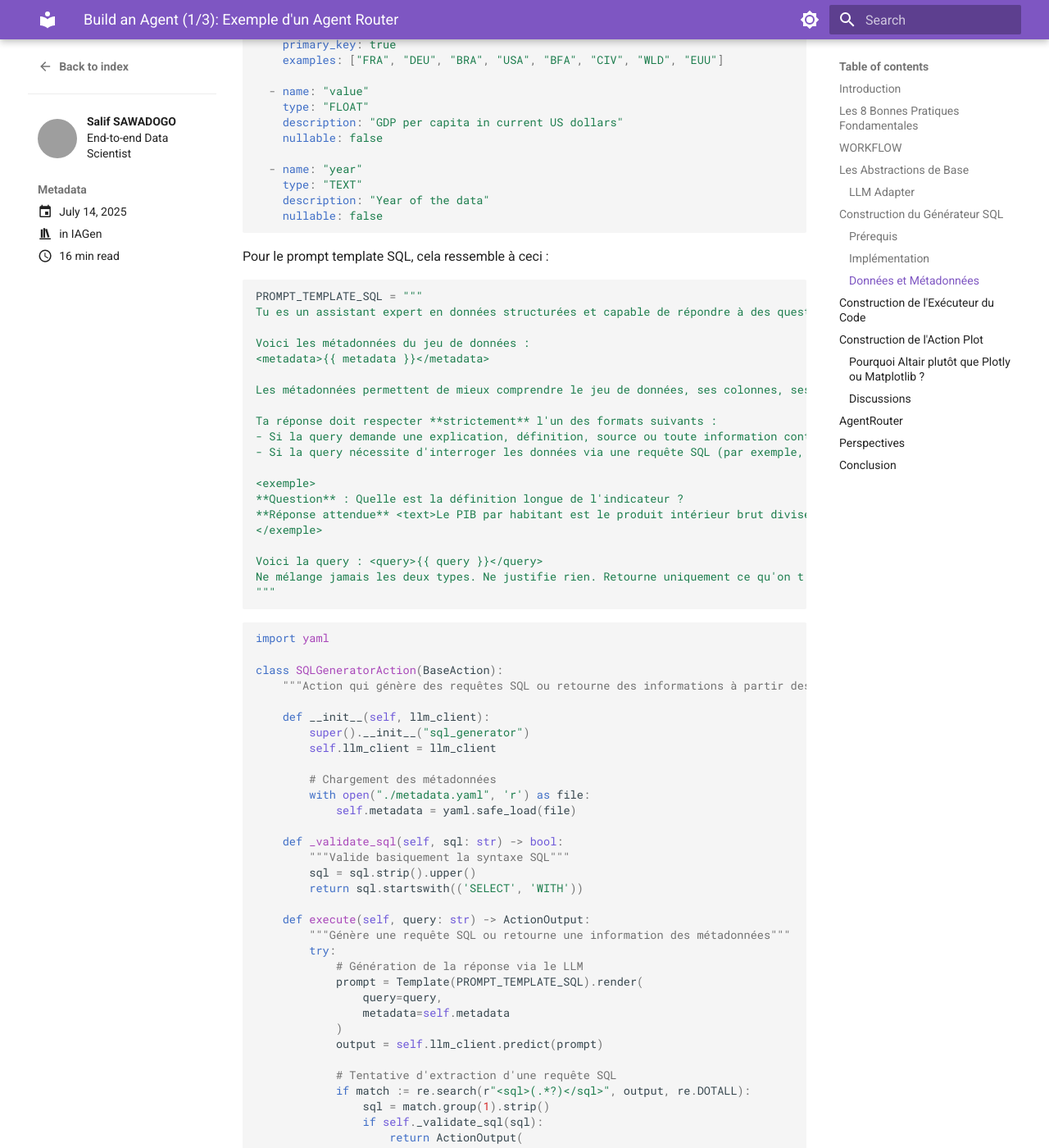
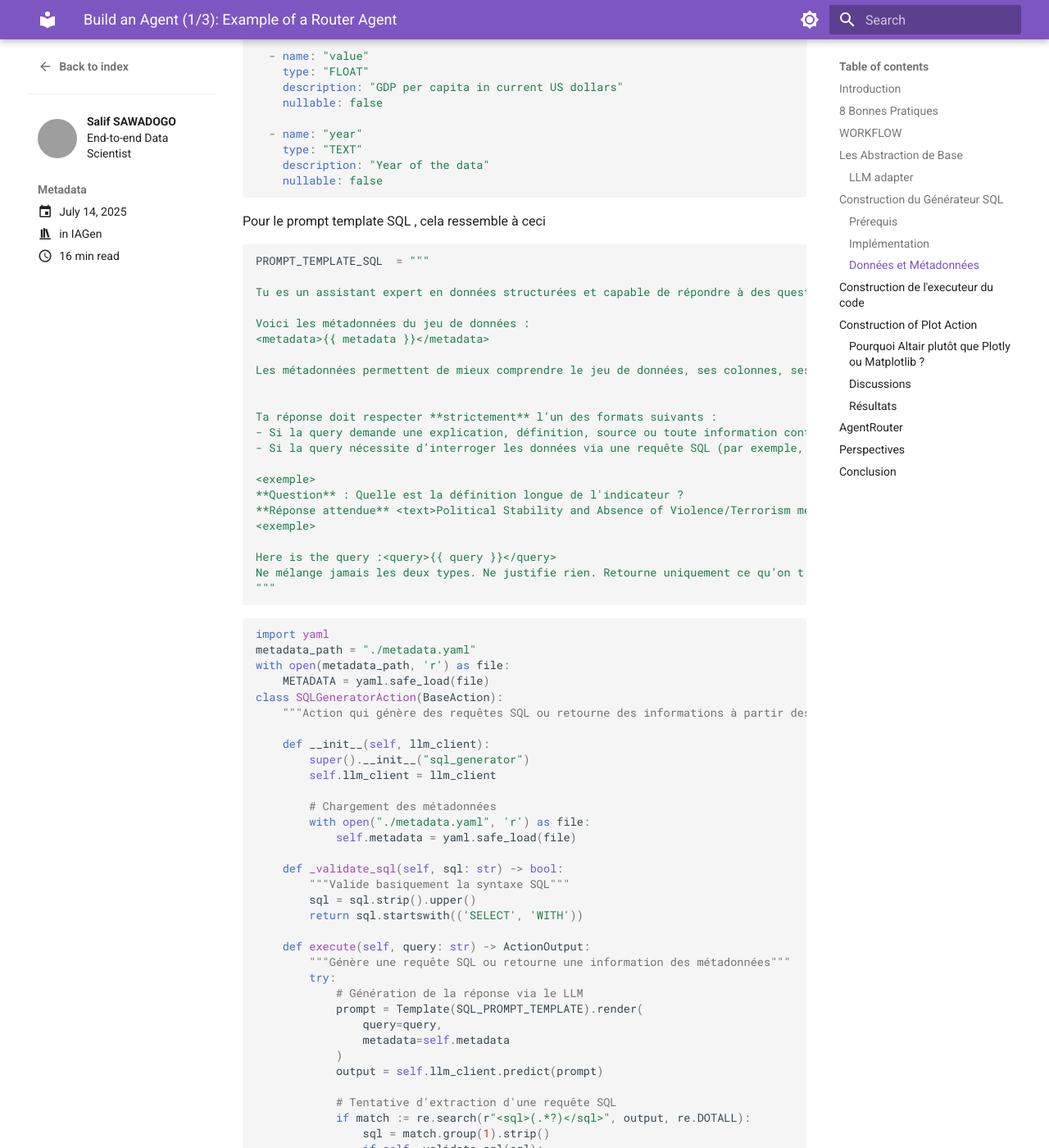
Before and after one commit to sawallesalfo/blog, an MkDocs documentation site: the page built from docs/posts/agent_router.md, in a window 1280 px wide and 1400 px high, scrolled down 4708 px. Shown: the whole window at 82% size. Built offline with MkDocs 1.6.1 and Material for MkDocs 9.7.7, drawn with Linux system fonts in a browser that asks for light colours; comment, search, counter and statistics services are not loaded; some of the changed text lies outside the part shown; grey boxes are pictures that could not be loaded.

Commit message:
add router agent

````diff
--- a/docs/posts/agent_router.md
+++ b/docs/posts/agent_router.md
@@ -6,40 +6,38 @@ categories:
     - IAGen
 ---
 
-# Build an Agent (1/3): Exemple d'un Agent Router
+# Build an Agent (1/3): Example of a Router Agent
 
 ## Introduction
 
-Bon,
 Dans cet article, je partage avec vous comment construire des agents IA sans recourir à des frameworks complexes comme LangChain ou SmolAgent. Si vous êtes nouveau sur ce blog, je vous invite à lire d'abord cet article :
 
-**Qu'est-ce qu'un agent ?** Pour comprendre les concepts de base, je vous invite à lire d'abord [l'article précédent sur les agents](https://sawallesalfo.github.io/blog/2025/06/30/agentic-ia-ne-veut-pas-forc%C3%A9ment-dire-agent-react/)
+Qu'est-ce qu'un agent ? Pour comprendre les concepts de base, je vous invite à lire d'abord [l'article précédent sur les agents](https://sawallesalfo.github.io/blog/2025/06/30/agentic-ia-ne-veut-pas-forc%C3%A9ment-dire-agent-react/)
 
 Cette première partie de la série "How to build an Agent" se concentre sur la création d'un **Router Agent** - un agent capable de router intelligemment les requêtes utilisateur vers différentes actions selon leur nature.
+<!-- more -->
 
-L'approche présentée ici privilégie la simplicité et le contrôle total sur les sorties des agents, en utilisant uniquement Python et des bonnes pratiques d'abstraction. Dans cet article, nous allons mettre en place un Agent Router qui fait des visualisations de A à Z.
+L'approche présentée ici privilégie la simplicité et le contrôle total sur les sorties des agents, en utilisant uniquement Python et des bonnes pratiques d'abstraction.
+Dans cet article, nous allons mettre en place un Agent Router qui fait des visualisations de A à Z.
 
-## Les 8 Bonnes Pratiques Fondamentales
+
+## 8 Bonnes Pratiques
 
 Avant d'explorer l'implémentation, voici quelques bonnes pratiques à mettre en place si vous voulez créer vos propres agents :
-
 1. **Concevoir un workflow clair** avec une orchestration simple, privilégier les schémas pour avoir une idée claire des composants de votre système. Vous pouvez dessiner au tableau, sur PowerPoint ou avec un outil spécifique. Personnellement, je préfère utiliser Mermaid car il s'intègre facilement dans le code.
 
-2. **Définir un type de sortie standardisé** (ici dans cet article j'utiliserai `ActionOutput`) pour toutes les actions
-
+2. **Définir un type de sortie standardisé** (ici dans cet j'utilisera`ActionOutput`) pour toutes les actions
 3. **Standardiser les méthodes principales** (utiliser `execute()` pour chaque action)
-
 4. **Utiliser des balises XML** pour contrôler les sorties des LLMs
-
-5. **Implémenter le One-Shot Prompting** avec des exemples dans les prompts
-
-6. **Utiliser un adapter pattern** pour gérer les différents clients LLM (voir mon article sur LLM factory [ici](https://sawallesalfo.github.io/blog/2025/04/30/trop-de-sdk-pour-les-llms--passe-%C3%A0-une-llmfactory--ou-adapters-avec-litellm/))
-
-7. **Maintenir un code propre** avec une logique d'abstraction bien définie (ce point c'est assez simple à dire mais plus le code est codé sans bonne structuration plus il sera difficile à maintenir)
-
+4. **Implémenter le One-Shot Prompting** avec des exemples dans les prompts
+5. **Utiliser un adapter pattern** pour gérer les différents clients LLM (voir mon article sur LLM factory [ici] (https://sawallesalfo.github.io/blog/2025/04/30/trop-de-sdk-pour-les-llms--passe-%C3%A0-une-llmfactory--ou-adapters-avec-litellm/)
+)
+7. **Maintenir un code propre** avec une logique d'abstraction bien définie  (ce point c'est assz simple à dire mais plus le code est codé sans bonne strcturation plus ils sera differents)
 8. **Différencier vos prompts templates** avec Jinja au lieu d'un simple formatage, car vous serez vite limité quand vous avez un mélange d'accolades dans vos prompts. D'ailleurs, vous pourriez définir des décorateurs qui permettent de générer les prompts templates juste grâce à un docstring de votre fonction.
 
-Dans la suite de cet article, on essayera de mettre en place un Agent qui fait des visualisations.
+
+Dans la suite de cet article on essayzera de mettre en place un Agent qui fait des visualisation
+
 
 ## WORKFLOW
 
@@ -77,13 +75,18 @@ sequenceDiagram
     end
 ```
 
+
+
 Grâce à ce graphique, on voit que nous avons besoin d'une requête qui sera envoyée à un agent.
 
 L'agent va d'abord passer par un générateur de code SQL, puis exécuter ce code et enfin générer le graphique.
 
 Ce workflow nous permet donc de visualiser nos premiers composants.
 
-## Les Abstractions de Base
+
+
+## Les Abstraction de Base
+
 
 La première étape consiste à créer une structure de données commune pour toutes les actions :
 
@@ -92,10 +95,11 @@ La première étape consiste à créer une structure de données commune pour to
 class ActionOutput:
     action_name: str
     output_value: Any
-    grade: int  # Note de qualité de la sortie
-```
+    grade: int  #
 
-Cette approche garantit une interface cohérente entre toutes les actions de l'agent. Je peux facilement contrôler les résultats grâce au paramètre `grade`.
+Cette approche garantit une interface cohérente entre toutes les actions de l'agent.
+Je peux facilement contrôler les résultats grâce au paramètre grade
+
 
 Toutes les actions héritent d'une classe de base et implémentent la méthode `execute()` :
 
@@ -109,7 +113,8 @@ class BaseAction(ABC):
         pass
 ```
 
-### LLM Adapter
+
+### LLM adapter
 
 L'adapter permet de gérer différents clients LLM avec une interface unifiée :
 Dans cet article, j'utilise un LLM de ma LLMFactory de type Mistral.
@@ -118,8 +123,7 @@ Faire un appel LLM revient à faire : `llm.predict(query=my_query, system_prompt
 
 L'article qui discute de cette approche : [Trop de SDK pour les LLMs ? Passez à une LLMFactory](https://sawallesalfo.github.io/blog/2025/04/30/trop-de-sdk-pour-les-llms--passe-%C3%A0-une-llmfactory--ou-adapters-avec-litellm/)
 
-Avec le code ci-après, j'ai mon client LLM :
-
+Avec le code ci-après, j'ai mon llm client.
 ```python
 config = {
     "provider": "mistral",
@@ -129,8 +133,8 @@ config = {
 }
 
 llm = LLMFactory(config).get_client()
+
 ```
-
 ## Construction du Générateur SQL
 
 ### Prérequis
@@ -167,8 +171,8 @@ Notre implémentation suit ces étapes :
 ### Données et Métadonnées
 
 Pour ce projet, j'utilise un dataset de la Banque Mondiale sur le PIB par habitant, transformé en format time series. Voici la description YAML qui servira de référence au LLM :
+```yaml
 
-```yaml
 dataset:
   name: "World Bank Country Classification"
   description: "World Bank country and regional classifications with income groups"
@@ -205,10 +209,11 @@ columns:
     nullable: false
 ```
 
-Pour le prompt template SQL, cela ressemble à ceci :
+Pour le prompt template SQL , cela ressemble à ceci
 
 ```python
-PROMPT_TEMPLATE_SQL = """
+PROMPT_TEMPLATE_SQL  = """
+
 Tu es un assistant expert en données structurées et capable de répondre à des questions utilisateur à partir d'un jeu de données timeseries.
 
 Voici les métadonnées du jeu de données :
@@ -216,23 +221,26 @@ Voici les métadonnées du jeu de données :
 
 Les métadonnées permettent de mieux comprendre le jeu de données, ses colonnes, ses types de données, et les informations supplémentaires qui peuvent être utiles pour répondre aux questions.
 
-Ta réponse doit respecter **strictement** l'un des formats suivants :
+
+Ta réponse doit respecter **strictement** l’un des formats suivants :
 - Si la query demande une explication, définition, source ou toute information contenue dans les métadonnées du jeu de données, alors ta réponse doit être **entourée de balises `<text>`** comme ceci :
-- Si la query nécessite d'interroger les données via une requête SQL (par exemple, valeurs d'un pays, comparaison entre années, etc.), alors ta réponse doit être **entourée de balises `<sql>`** comme ceci :
+- Si la query nécessite d’interroger les données via une requête SQL (par exemple, valeurs d’un pays, comparaison entre années, etc.), alors ta réponse doit être **entourée de balises `<sql>`** comme ceci :
 
 <exemple>
 **Question** : Quelle est la définition longue de l'indicateur ?
-**Réponse attendue** <text>Le PIB par habitant est le produit intérieur brut divisé par la population en milieu d'année. Le PIB est la somme de la valeur ajoutée brute de tous les producteurs résidents d'une économie plus toutes taxes sur les produits et moins les subventions non incluses dans la valeur des produits.</text>
-</exemple>
+**Réponse attendue** <text>Political Stability and Absence of Violence/Terrorism measures perceptions of the likelihood of political instability and/or politically-motivated violence, including terrorism. Estimate gives the country's score on the aggregate indicator, in units of a standard normal distribution, i.e. ranging from approximately -2.5 to 2.5.</text>
+<exemple>
 
-Voici la query : <query>{{ query }}</query>
-Ne mélange jamais les deux types. Ne justifie rien. Retourne uniquement ce qu'on t'a demandé au bon format.
+Here is the query :<query>{{ query }}</query>
+Ne mélange jamais les deux types. Ne justifie rien. Retourne uniquement ce qu’on t’a demandé au bon format.**
 """
 ```
 
 ```python
 import yaml
-
+metadata_path = "./metadata.yaml"
+with open(metadata_path, 'r') as file:
+    METADATA = yaml.safe_load(file)
 class SQLGeneratorAction(BaseAction):
     """Action qui génère des requêtes SQL ou retourne des informations à partir des métadonnées"""
 
@@ -253,7 +261,7 @@ class SQLGeneratorAction(BaseAction):
         """Génère une requête SQL ou retourne une information des métadonnées"""
         try:
             # Génération de la réponse via le LLM
-            prompt = Template(PROMPT_TEMPLATE_SQL).render(
+            prompt = Template(SQL_PROMPT_TEMPLATE).render(
                 query=query,
                 metadata=self.metadata
             )
@@ -298,9 +307,13 @@ class SQLGeneratorAction(BaseAction):
             )
 ```
 
-Et voilà, nous avons notre générateur SQL fonctionnel !
+Et voilà, nous avons notre générateur SQL fonctionnel :
+![image](./agent_router/sql_generator.png)
 
-## Construction de l'Exécuteur du Code
+
+
+## Construction de l'executeur du code
+
 
 Il y a plusieurs façons de procéder :
 
@@ -415,23 +428,32 @@ class SQLExecutor:
             self.conn.close()
 ```
 
-## Construction de l'Action Plot
+![image](./agent_router/sql_generator.png)
 
-La génération automatique de graphiques à partir de données et de requêtes en langage naturel représente un défi technique complexe qui combine traitement du langage naturel, compréhension des données et génération de code. Pour aller droit au but, c'est mieux d'utiliser vega-altair si on veut le faire plus facilement et efficacement.
 
-### Pourquoi Altair plutôt que Plotly ou Matplotlib ?
+## Construction of Plot Action
 
-Altair se distingue par sa grammaire de visualisation déclarative basée sur Vega-Lite, qui offre une structure JSON prévisible et standardisée, une séparation claire entre les données et la spécification visuelle, et nécessite beaucoup moins de code "boilerplate" que Matplotlib. Cette consistance structurelle facilite grandement la génération automatique de graphiques : le modèle de langage sait exactement à quoi s'attendre, ce qui réduit les erreurs et accélère le développement. En résumé, Altair est particulièrement adapté à l'automatisation car il combine simplicité, robustesse et clarté dans la définition des visualisations.
+
+
+
+La génération automatique de graphiques à partir de données et de requêtes en langage naturel représente un défi technique complexe qui combine traitement du langage naturel, compréhension des données et génération de code. Pour aller droit au but, c'est mieux d'utilsier vega-altair si on veut le faire plus faciement et effciacement
+
+###  Pourquoi Altair plutôt que Plotly ou Matplotlib ?
+
+
+Altair se distingue par sa grammaire de visualisation déclarative basée sur Vega-Lite, qui offre une structure JSON prévisible et standardisée, une séparation claire entre les données et la spécification visuelle, et nécessite beaucoup moins de code "boilerplate" que Matplotlib. Cette consistance structurelle facilite grandement la génération automatique de graphiques : le modèle de langage sait exactement à quoi s'attendre, ce qui réduit les erreurs et accélère le développement. En résumé, Altair est particulièrement adapté à l'automatisation car il combine simplicité, robustesse et clarté dans la définition des visualisations.
+
 
 ### Discussions
 
-Le post-traitement est une étape absolument cruciale dans la génération automatique de graphiques. Il ne s'agit pas simplement de récupérer la grammaire Altair produite par le LLM : il faut aussi corriger les éventuelles incohérences de syntaxe (par exemple, les différences entre JavaScript et Python), injecter les vraies données dans la grammaire, et valider la structure finale avant le rendu. Sans cette étape, on s'expose à des erreurs d'exécution ou à des visualisations incomplètes.
+Le post-traitement est une étape absolument cruciale dans la génération automatique de graphiques. Il ne s'agit pas simplement de récupérer la grammaire Altair produite par le LLM : il faut aussi corriger les éventuelles incohérences de syntaxe (par exemple, les différences entre JavaScript et Python), injecter les vraies données dans la grammaire, et valider la structure finale avant le rendu. Sans cette étape, on s'expose à des erreurs d'exécution ou à des visualisations incomplètes.
 
-Bonne nouvelle : la plupart des modèles de langage modernes, même les plus petits, s'en sortent très bien pour générer du Altair. J'ai pu tester avec GPT-4o-mini, Claude 3 Haiku ou Mistral Medium : tous comprennent la structure JSON attendue, suivent correctement les instructions, et produisent des grammaires Altair cohérentes dans la majorité des cas. Cela ouvre la voie à des solutions robustes, même avec des modèles accessibles et peu coûteux.
+Bonne nouvelle : la plupart des modèles de langage modernes, même les plus petits, s'en sortent très bien pour générer du Altair. J'ai pu tester avec GPT-4o-mini, Claude 3 Haiku ou Mistral Medium : tous comprennent la structure JSON attendue, suivent correctement les instructions, et produisent des grammaires Altair cohérentes dans la majorité des cas. Cela ouvre la voie à des solutions robustes, même avec des modèles accessibles et peu coûteux.
 
-Un point d'attention : il ne suffit pas de générer la grammaire et de l'afficher telle quelle. Selon le contexte, la visualisation peut être servie sous différents formats : HTML pour une intégration web, base64 pour une API, ou directement en objet Altair pour une application Python. Cette flexibilité est essentielle pour s'adapter à tous les cas d'usage (dashboard, reporting automatisé, chatbot, etc.).
+Un point d'attention : il ne suffit pas de générer la grammaire et de l'afficher telle quelle. Selon le contexte, la visualisation peut être servie sous différents formats : HTML pour une intégration web, base64 pour une API, ou directement en objet Altair pour une application Python. Cette flexibilité est essentielle pour s'adapter à tous les cas d'usage (dashboard, reporting automatisé, chatbot, etc.).
 
-Un autre aspect clé à prendre en compte est la gestion des tokens et l'optimisation du prompt. Pour éviter d'exploser le contexte du modèle, il est judicieux de limiter la taille des exemples de données envoyés dans le prompt. Par exemple, on peut simplement échantillonner les 5 premières lignes du dataset :
+
+Un autre aspect clé à prendre en compte est la gestion des tokens et l'optimisation du prompt. Pour éviter d'exploser le contexte du modèle, il est judicieux de limiter la taille des exemples de données envoyés dans le prompt. Par exemple, on peut simplement échantillonner les 5 premières lignes du dataset :
 
 ```python
 data_sample = dataset[:5]
@@ -439,9 +461,9 @@ data_sample = dataset[:5]
 
 Cette approche réduit significativement la consommation de tokens tout en conservant suffisamment d'informations pour que le modèle comprenne la structure des données.
 
-Le template de prompt doit aussi être optimisé : instructions concises mais précises, exemples structurés, contraintes claires sur le format de sortie. Il ne faut pas hésiter à itérer plusieurs fois pour trouver le prompt idéal, celui qui maximise la qualité des réponses du modèle. À noter : certains modèles comme Mistral ont été entraînés sur d'anciennes versions de Vega, donc il arrive parfois qu'ils utilisent des clés obsolètes dans la grammaire générée.
+Le template de prompt doit aussi être optimisé : instructions concises mais précises, exemples structurés, contraintes claires sur le format de sortie. Il ne faut pas hésiter à itérer plusieurs fois pour trouver le prompt idéal, celui qui maximise la qualité des réponses du modèle. À noter : certains modèles comme Mistral ont été entraînés sur d'anciennes versions de Vega, donc il arrive parfois qu'ils utilisent des clés obsolètes dans la grammaire générée.
 
-Voici un exemple de template optimisé :
+Voici un exemple de template optimisé :
 
 ```python
 PLOT_PROMPT_TEMPLATE = """Your task is to generate Vega-Altair grammar chart that tells a story with actionable insights for non-technical stakeholders.
@@ -479,14 +501,29 @@ Choose the most appropriate:
 """
 ```
 
-En production, il ne s'agit évidemment pas de servir le graphique tel quel dans un notebook ou une console. L'intérêt de cette architecture, c'est qu'elle permet une intégration très flexible : la visualisation générée peut être exportée dynamiquement en HTML pour une application web, ou encodée en base64 pour être intégrée dans une API, un rapport automatisé, ou même transmise à un front-end distant. Cette polyvalence rend le système facilement déployable dans des contextes variés :
+Voici un exemple de résultat obtenu après exécution de l'action complet :
+![alt text](./agent_router/plot.png)
+
+
+
+
+
+### Résultats
+
+Voici le résultat de l'exécution :
+
+![alt text](./agent_router/plot.png)
+
+
+En production, il ne s'agit évidemment pas de servir le graphique tel quel dans un notebook ou une console. L'intérêt de cette architecture, c'est qu'elle permet une intégration très flexible : la visualisation générée peut être exportée dynamiquement en HTML pour une application web, ou encodée en base64 pour être intégrée dans une API, un rapport automatisé, ou même transmise à un front-end distant. Cette polyvalence rend le système facilement déployable dans des contextes variés :
 - Applications web (HTML)
 - APIs (base64)
 - Dashboards interactifs
 - Génération de rapports automatisés
 
-Mais alors, comment transformer toute cette belle théorie en un agent qui génère vraiment des graphiques ? Spoiler : il ne suffit pas de crier "Altair, fais-moi un joli chart !" (même si ça serait cool). Voici donc la fameuse classe PlotAction, à consommer sans modération :
 
+
+Mais alors, comment transformer toute cette belle théorie en un agent qui génère vraiment des graphiques ? Spoiler : il ne suffit pas de crier "Altair, fais-moi un joli chart !" (même si ça serait cool :). Voici donc la fameuse classe PlotAction, à consommer sans modération :
 ```python
 import altair as alt
 import ast
@@ -587,6 +624,7 @@ class PlotAction(BaseAction):
                 output_value=f"Error: {str(e)}",
                 grade=0
             )
+
 ```
 
 
````
Also changed, not shown: other parts of docs/posts/agent_router.md (+3 -2 lines).
